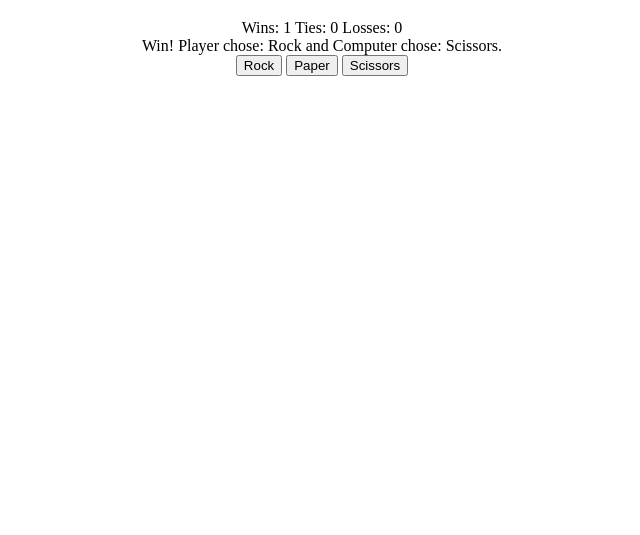
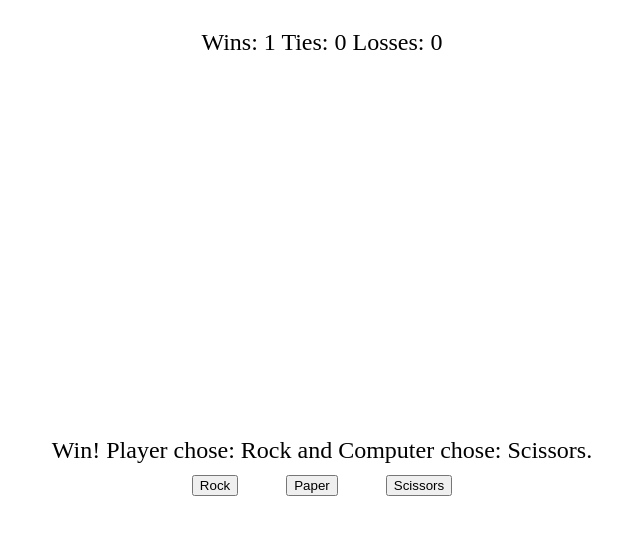
Before and after one commit to jeff647/odin-rock-paper-scissors, a plain HTML site: page index.html in a window 1280 px wide. Both pictures are taken after a click on the button "Rock". Shown: the part 61-596 px from the top of the page, without its empty margins (318-958 px from the left). Drawn offline with Linux system fonts and the light colour scheme.

Commit message:
Style buttons and layout

```diff
--- a/index.html
+++ b/index.html
@@ -9,12 +9,15 @@
 
   <body>
     <h1>Rock Paper Scissors</h1>
-    <h3 id="result-heading"></h3>
     <div id="score-tracker">Wins: 0 Ties: 0 Losses: 0</div>
+    <div id="result-heading"></div>
+    <div id="round"></div>
     <div id="round-result"></div>
 
-    <button name="rps" value="rock" type="button">Rock</button>
-    <button name="rps" value="paper" type="button">Paper</button>
-    <button name="rps" value="scissors" type="button">Scissors</button>
+    <div id="selection">
+      <button name="rps" value="rock" type="button">Rock</button>
+      <button name="rps" value="paper" type="button">Paper</button>
+      <button name="rps" value="scissors" type="button">Scissors</button>
+    </div>
   </body>
 </html>
--- a/javascript.js
+++ b/javascript.js
@@ -46,7 +46,9 @@ function game(result) {
   // Update global variables wins, losses, and ties based on the return index [0] value of function playRound (1,-1,0) respectively.
   const scoreDiv = document.querySelector("#score-tracker");
   const resultHeading = document.querySelector("#result-heading");
+  // Reset result text and effects.
   resultHeading.textContent = "";
+  bodyNode.style.backgroundColor = "transparent";
   // Round Tie
   if (result == 0) {
     ties++;
@@ -65,9 +67,11 @@ function game(result) {
   if (wins == 5) {
     resultHeading.textContent = "Player Wins!";
     wins = losses = ties = 0;
+    bodyNode.style.backgroundColor = "green";
   } else if (losses == 5) {
     resultHeading.textContent = "Player Lose!";
     wins = losses = ties = 0;
+    bodyNode.style.backgroundColor = "red";
   }
 }
 
--- a/styles.css
+++ b/styles.css
@@ -1,3 +1,47 @@
-body{
-    text-align: center;
+body {
+  text-align: center;
+  /* min-height: 100vh; */
 }
+
+div#result-heading,
+div#round-result,
+div#score-tracker,
+div#selection,
+div#round {
+  display: flex;
+  align-items: center;
+  justify-content: center;
+  gap: 3em;
+}
+
+div#result-heading {
+  font-size: 2em;
+  height: 2.5em;
+}
+
+div#round-result,
+div#score-tracker {
+  font-size: 1.5em;
+  height: 2em;
+}
+
+div#round {
+  height: 50%;
+  background-color: gray;
+}
+
+div#selection,
+div#round-result {
+  position: relative;
+  top: 35vh;
+}
+
+button[name="rps"]{
+  transition: all 1.5s;
+}
+
+button[name="rps"]:hover{
+  /* transform: rotate(360deg); */
+  scale: 2;
+  background-color: yellow;
+}
```
